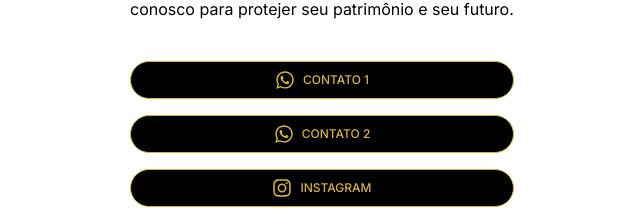
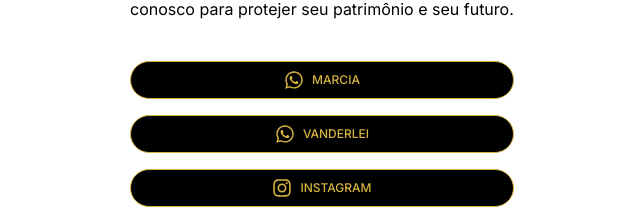
Before and after one commit to gibifytech/gibify.link, a Next.js app: page /mvcorretoraseguro in a window 1280 px wide. Shown: the part 175-384 px from the top of the page, without its empty margins (318-958 px from the left). Built offline with nearby package versions, Linux system fonts and the light colour scheme.

Commit message:
fix: (mvcorretoraseguro) change label name

```diff
--- a/src/app/mvcorretoraseguro/page.tsx
+++ b/src/app/mvcorretoraseguro/page.tsx
@@ -36,7 +36,7 @@ export default function MVCorretoraSeguroPage() {
           className="flex items-center justify-center gap-2 rounded-3xl font-medium text-[#D7B440] bg-black border border-[#D7B440] p-2 w-full"
         >
           <WhtasappIcon />
-          <span >Contato 1</span>
+          <span >Marcia</span>
         </a>
         <a
           href="https://wa.me/5565996705346"
@@ -45,7 +45,7 @@ export default function MVCorretoraSeguroPage() {
           className="flex items-center justify-center gap-2 rounded-3xl font-medium text-[#D7B440] bg-black border border-[#D7B440] p-2 w-full"
         >
           <WhtasappIcon />
-          <span >Contato 2</span>
+          <span >Vanderlei</span>
         </a>
         <a
           href="https://www.instagram.com/mvcorretoraseguro/"
```
